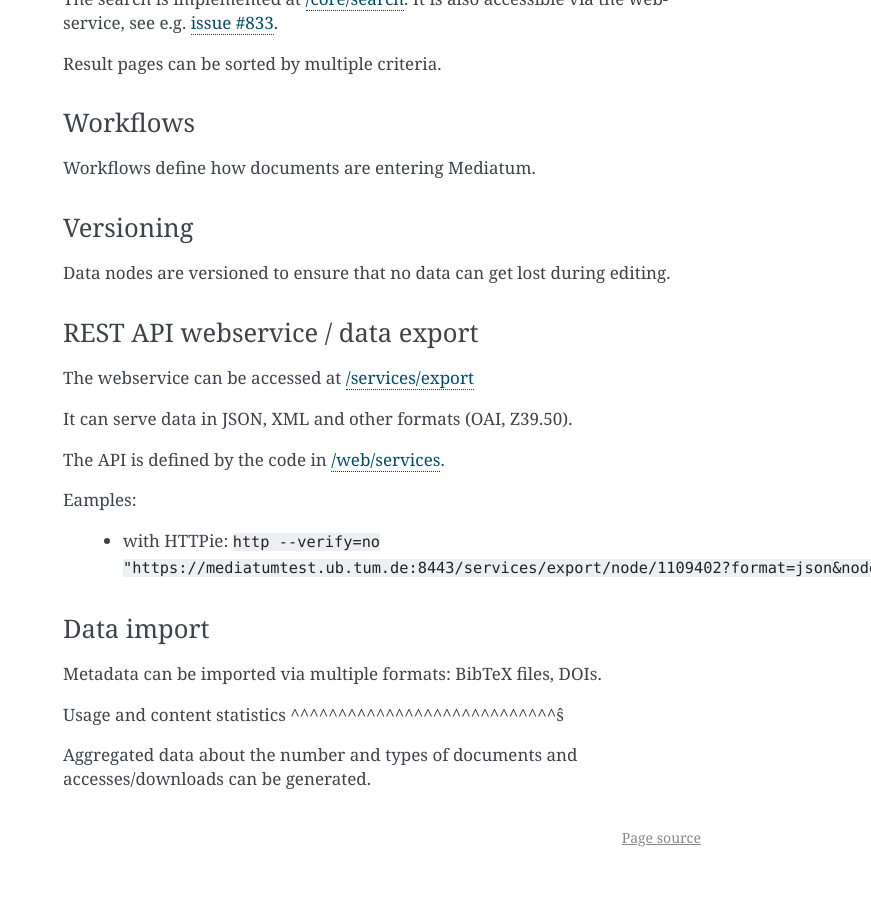
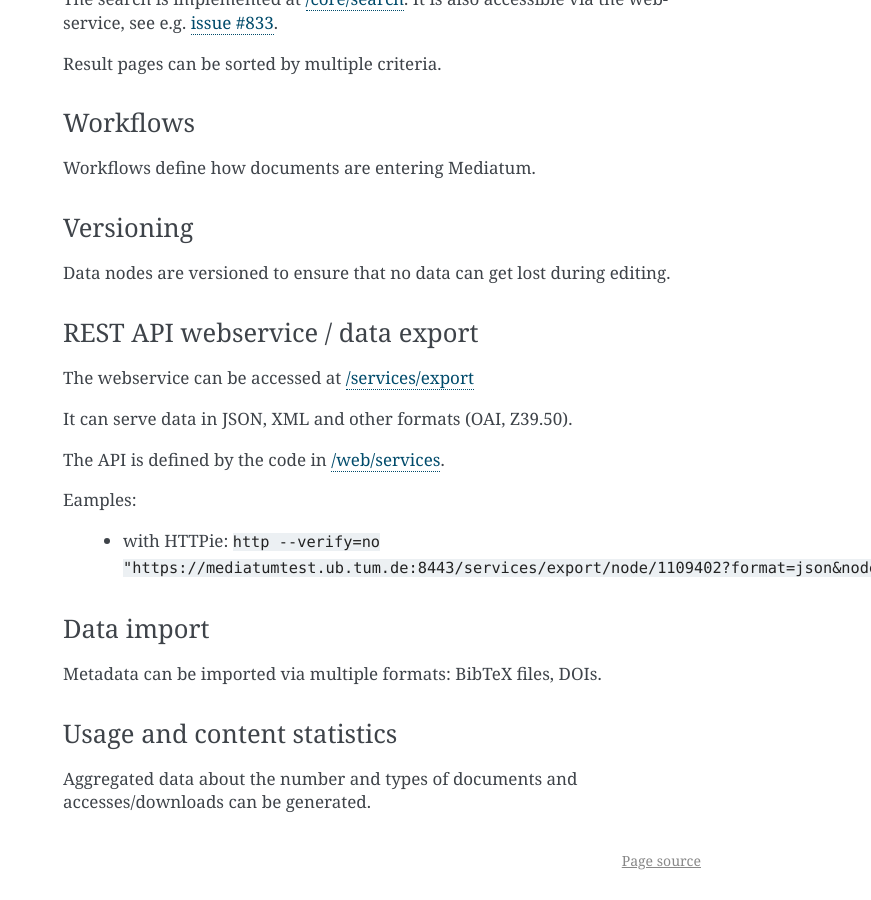
Before and after one commit to mediatum/mediatum-docs-en, a Sphinx documentation site: the page built from docs/source/introduction.rst, in a window 1280 px wide and 900 px high, scrolled down 2338 px. Shown: the whole window, without its empty margins (409-1280 px from the left). Built offline with Sphinx 7.4.7, drawn with Linux system fonts in a browser that asks for light colours; pages that are not in the unit, such as notebooks, are missing from menus; before the commit the page ends 3215 px from its top, so only the background shows below that.

```diff
--- a/docs/source/introduction.rst
+++ b/docs/source/introduction.rst
@@ -141,6 +141,6 @@ Metadata can be imported via multiple formats: BibTeX files, DOIs.
 
 
 Usage and content statistics
-^^^^^^^^^^^^^^^^^^^^^^^^^^^^ŝ
+^^^^^^^^^^^^^^^^^^^^^^^^^^^^
 
 Aggregated data about the number and types of documents and accesses/downloads can be generated.
```
